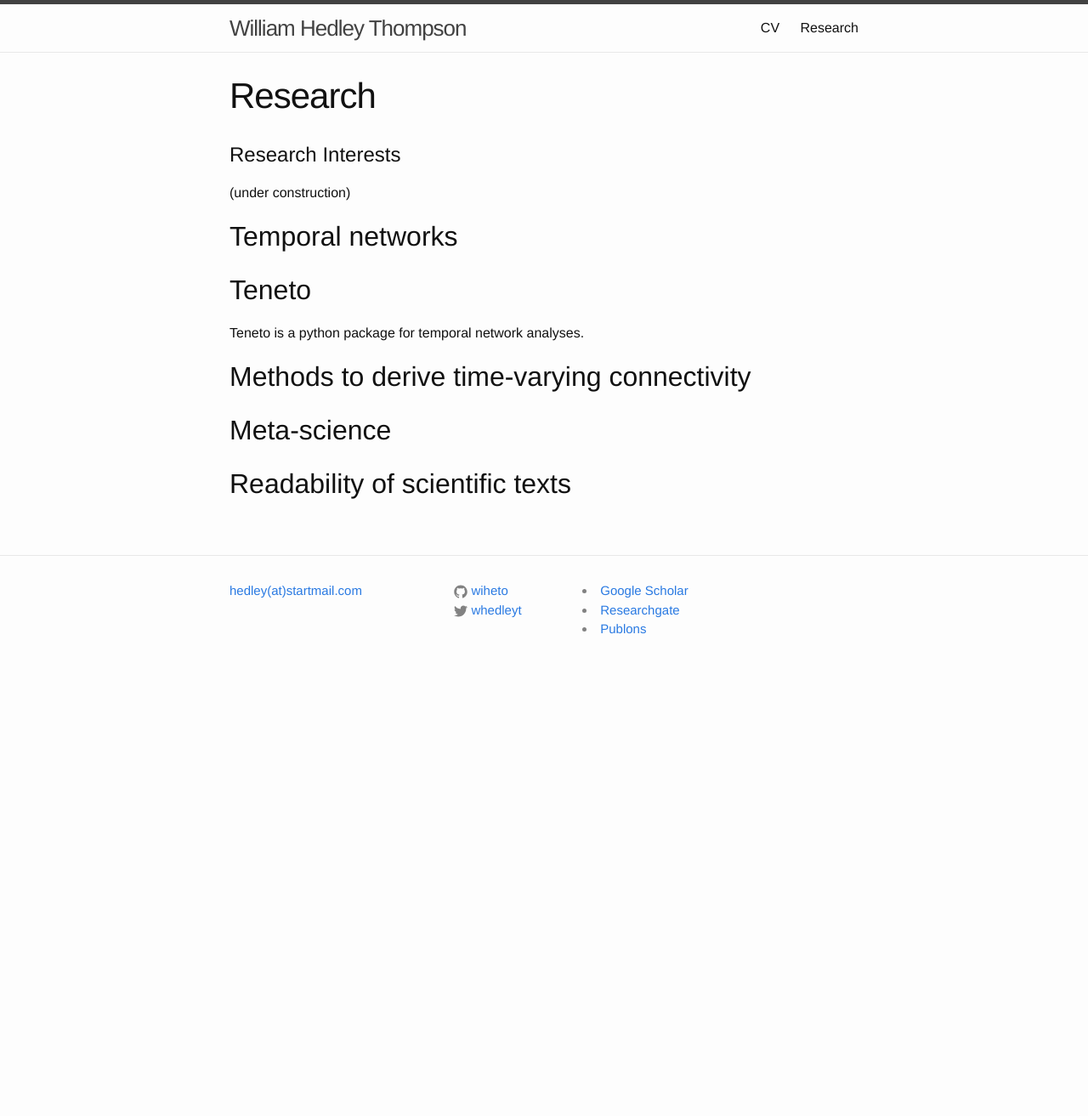
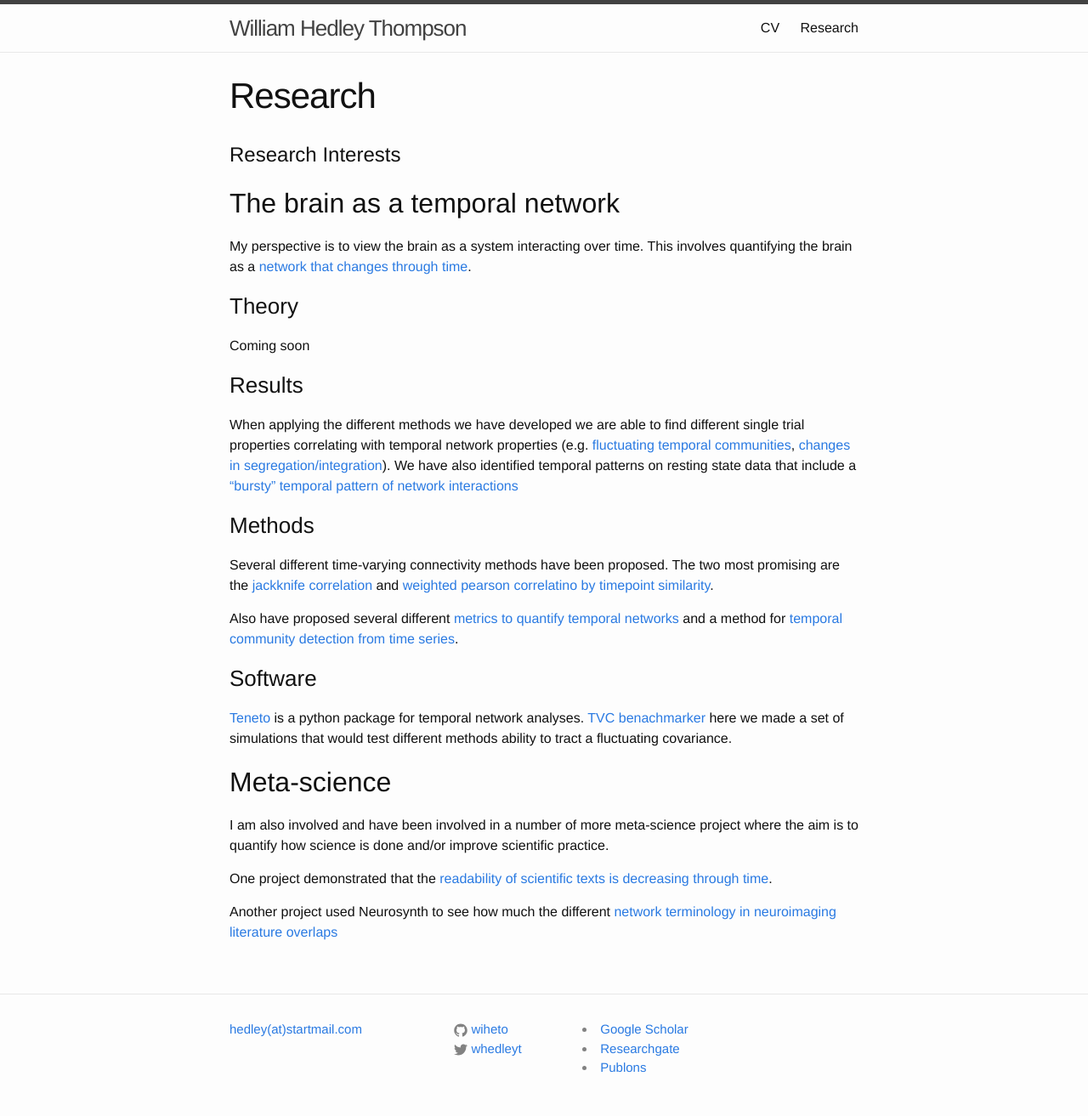
Before and after one commit to wiheto/wiheto.github.io, a Jekyll site: the page built from research.md, in a window 1280 px wide. Shown: the whole page at 85% size. Built offline with Jekyll 4.4.1, drawn with Linux system fonts in a browser that asks for light colours; before the commit the page ends 900 px from its top, so only the background shows below that.

Commit message:
research page update

```diff
--- a/research.md
+++ b/research.md
@@ -1,22 +1,37 @@
 ---
 layout: page
 title: Research
-permalink: /about/
+permalink: /research/
 ---
 
 # Research Interests
 
-(under construction)
+## The brain as a temporal network
 
-## Temporal networks
+My perspective is to view the brain as a system interacting over time. This involves quantifying the brain as a [network that changes through time]((https://www.mitpressjournals.org/doi/abs/10.1162/NETN_a_00011)).
 
-## Teneto
+### Theory
 
-Teneto is a python package for temporal network analyses.
+Coming soon
 
-## Methods to derive time-varying connectivity
+### Results
 
+When applying the different methods we have developed we are able to find different single trial properties correlating with temporal network properties (e.g. [fluctuating temporal communities](https://www.biorxiv.org/content/10.1101/617027v1), [changes in segregation/integration](https://www.sciencedirect.com/science/article/pii/S1053811918304476)). We have also identified temporal patterns on resting state data that include a ["bursty" temporal pattern of network interactions](https://www.nature.com/articles/srep39156)
+
+### Methods
+
+Several different time-varying connectivity methods have been proposed. The two most promising are the [jackknife correlation](https://journals.plos.org/ploscompbiol/article?id=10.1371/journal.pcbi.1006196) and [weighted pearson correlatino by timepoint similarity](https://www.mitpressjournals.org/doi/abs/10.1162/NETN_a_00011).
+
+Also have proposed several different [metrics to quantify temporal networks](https://www.mitpressjournals.org/doi/abs/10.1162/NETN_a_00011) and a method for [temporal community detection from time series](https://www.biorxiv.org/content/10.1101/617027v1).
+
+### Software
+
+[Teneto](https://teneto.readthedocs.io) is a python package for temporal network analyses. [TVC benachmarker](https://journals.plos.org/ploscompbiol/article?id=10.1371/journal.pcbi.1006196) here we made a set of simulations that would test different methods ability to tract a fluctuating covariance.
 
 ## Meta-science
 
-## Readability of scientific texts
+I am also involved and have been involved in a number of more meta-science project where the aim is to quantify how science is done and/or improve scientific practice.
+
+One project demonstrated that the [readability of scientific texts is decreasing through time](https://elifesciences.org/articles/27725).
+
+Another project used Neurosynth to see how much the different [network terminology in neuroimaging literature overlaps](https://www.nature.com/articles/srep44259)
```
